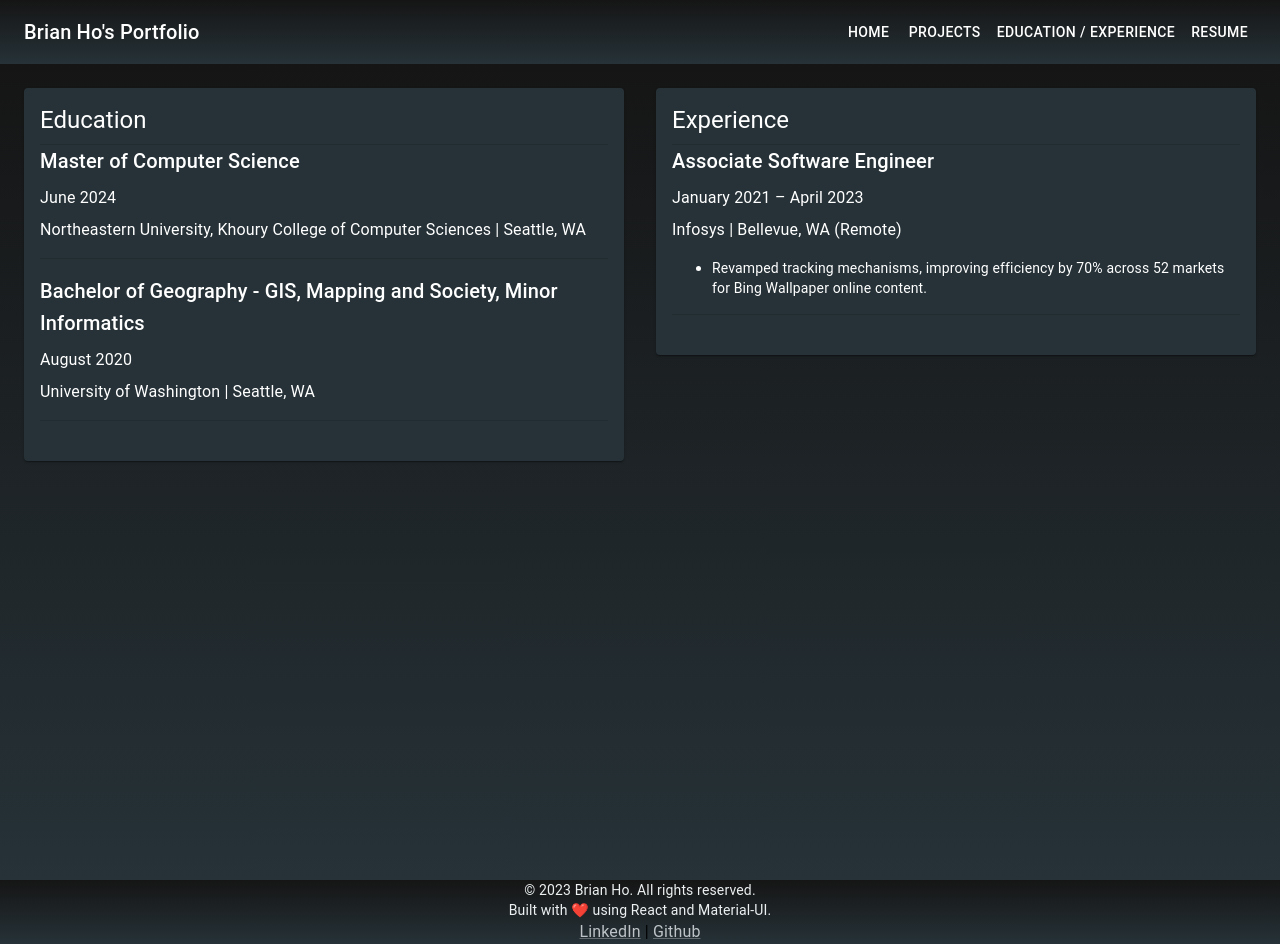
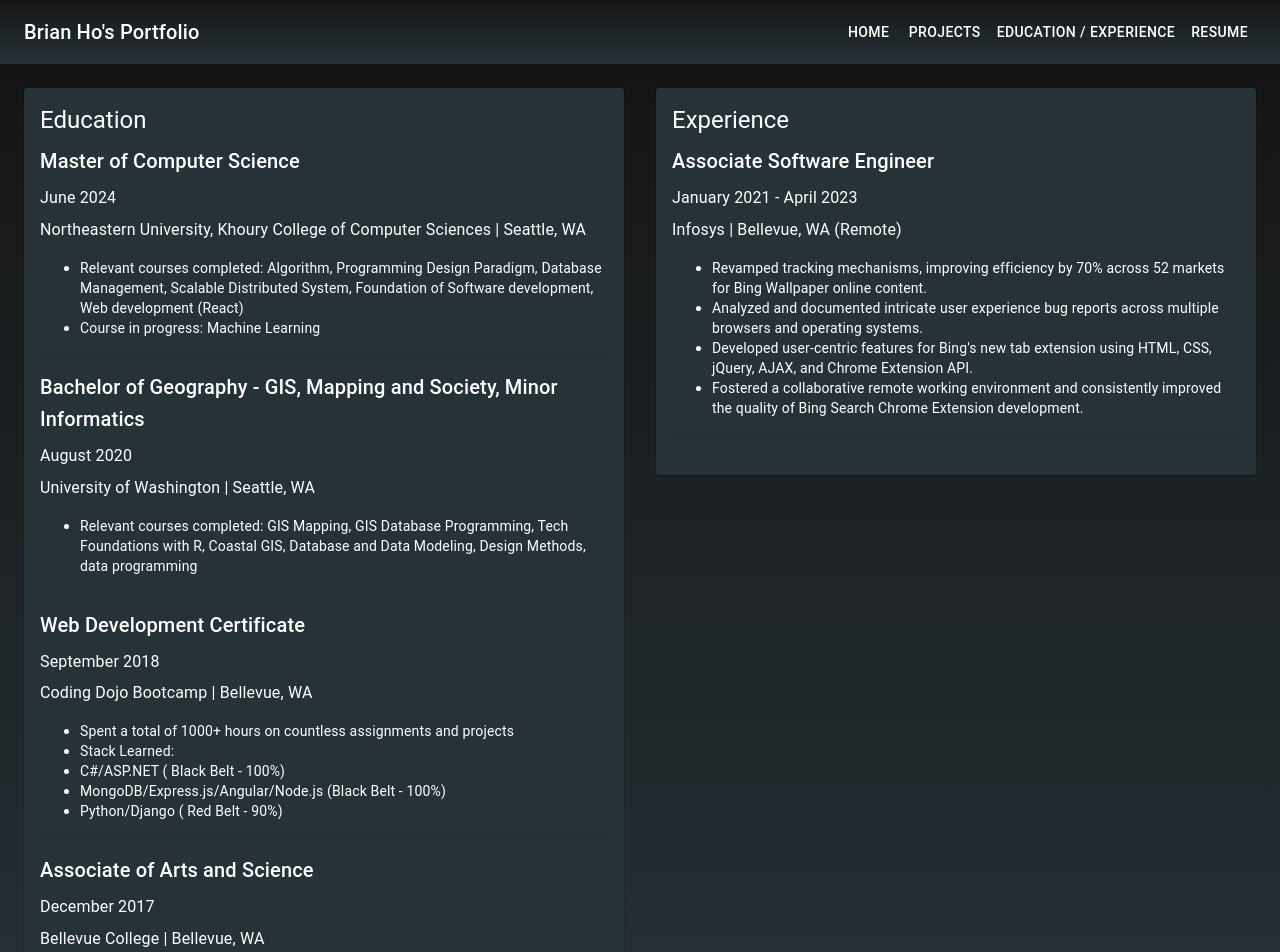
Before and after one commit to BiTheDev/BiTheDev.github.io, a React (Vite) app in the folder portfolio/: page /education-and-experience in a window 1280 px wide. Shown: the top 952 px of the page. Built offline with nearby package versions, Linux system fonts and the light colour scheme.

Commit message:
update education conent

```diff
--- a/portfolio/src/pages/ExperienceAndEducation/ExperienceAndEducation.jsx
+++ b/portfolio/src/pages/ExperienceAndEducation/ExperienceAndEducation.jsx
@@ -14,21 +14,51 @@ const ExperienceAndEducation = () => {
       degree: "Master of Computer Science",
       year: "June 2024",
       institution: "Northeastern University, Khoury College of Computer Sciences | Seattle, WA",
+      description:[
+        "Relevant courses completed: Algorithm, Programming Design Paradigm, Database Management, Scalable Distributed System, Foundation of Software development, Web development (React)",
+        "Course in progress: Machine Learning"
+      ]
     },
     {
       degree: "Bachelor of Geography - GIS, Mapping and Society, Minor Informatics",
       year: "August 2020",
       institution: "University of Washington | Seattle, WA",
+      description:[
+        "Relevant courses completed: GIS Mapping, GIS Database Programming, Tech Foundations with R, Coastal GIS, Database and Data Modeling, Design Methods, data programming"
+      ]
     },
+    {
+      degree: "Web Development Certificate ",
+      year: "September 2018",
+      institution: "Coding Dojo Bootcamp | Bellevue, WA",
+      description:[
+        "Spent a total of 1000+ hours on countless assignments and projects",
+        "Stack Learned: ",
+        "C#/ASP.NET ( Black Belt - 100%)",
+        "MongoDB/Express.js/Angular/Node.js (Black Belt - 100%)",
+        "Python/Django ( Red Belt - 90%)"
+      ]
+    },
+    {
+      degree: "Associate of Arts and Science",
+      year: "December 2017",
+      institution: "Bellevue College | Bellevue, WA",
+      description:[
+        "Relevant courses completed: SQL Fundamentals, Networking Basics, Web Development, Systems Analysis & Design, C# programming, JAVA programming"
+      ]
+    }
   ];
 
   const experienceData = [
     {
       title: "Associate Software Engineer",
-      year: "January 2021 – April 2023",
+      year: "January 2021 - April 2023",
       company: "Infosys | Bellevue, WA (Remote)",
       description: [
-        "Revamped tracking mechanisms, improving efficiency by 70% across 52 markets for Bing Wallpaper online content.",
+        "Revamped tracking mechanisms, improving efficiency by 70% across 52 markets for Bing Wallpaper online content. ",
+        "Analyzed and documented intricate user experience bug reports across multiple browsers and operating systems. ",
+        "Developed user-centric features for Bing's new tab extension using HTML, CSS, jQuery, AJAX, and Chrome Extension API. ",
+        "Fostered a collaborative remote working environment and consistently improved the quality of Bing Search Chrome Extension development. ",
         // Add more descriptions
       ],
     },
@@ -55,6 +85,15 @@ const ExperienceAndEducation = () => {
                 <Typography variant="body1" gutterBottom>
                   {edu.institution}
                 </Typography>
+                <ul>
+                  {edu.description.map((desc, i) => (
+                    <li key={i}>
+                      <Typography variant="body2">
+                        {desc}
+                      </Typography>
+                    </li>
+                  ))}
+                </ul>
                 <Divider style={{ marginBottom: '16px', marginTop: '16px' }} />
               </div>
             ))}
```
